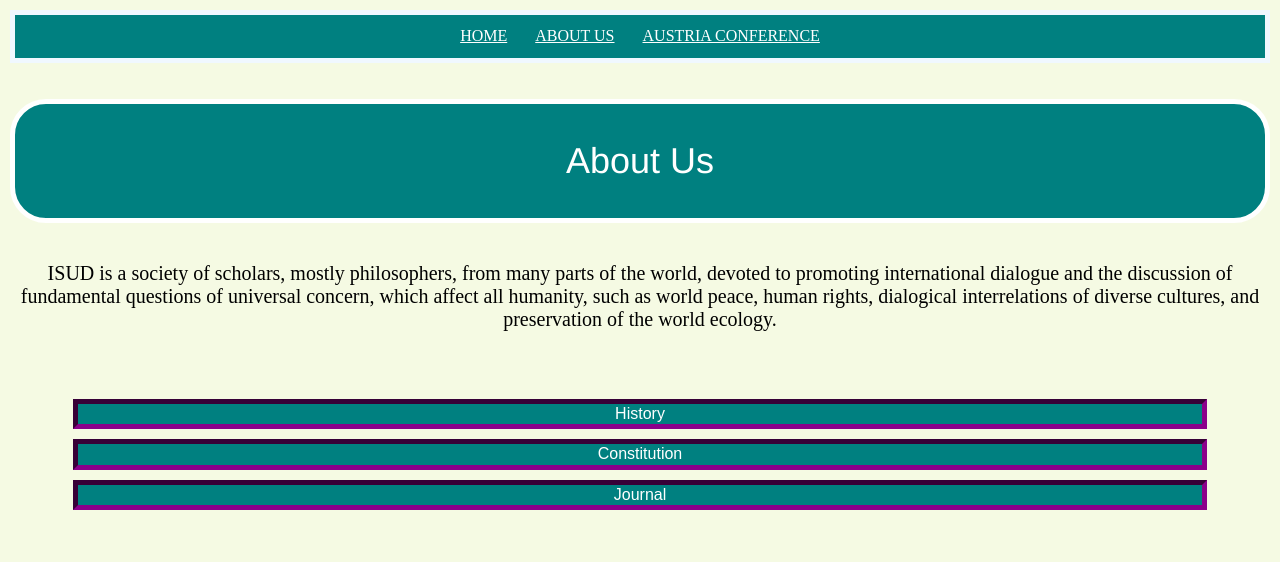
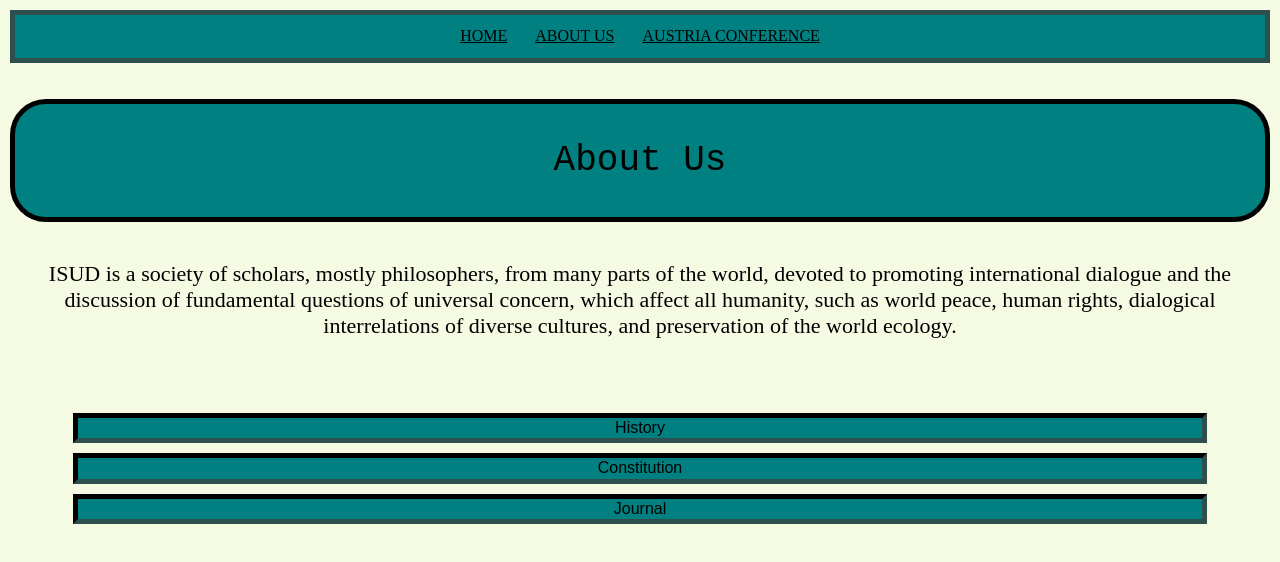
Before and after one commit to jalaniz-sys/itmd-362-project-2, a plain HTML site: page about.html in a window 1280 px wide. Drawn offline with nearby package versions, Linux system fonts and the light colour scheme; a web font is replaced by a local one.

Commit message:
Update screen.css
Updated and fixed our css file with tabs, media queries, and made sure our website is presentable

```diff
--- a/css/screen.css
+++ b/css/screen.css
@@ -2,7 +2,6 @@
       Major Sixth Modular Scale:
       http://www.modularscale.com/?22&px&1.667&web&text
     */
-
 body {
   line-height: 1.182em; /* 26px / ~ 120% */
   text-rendering: optimizeLegibility;
@@ -13,16 +12,16 @@ body {
 html {
   text-align: center;
   }
-img{
+img {
   margin-left: auto;
   margin-right: auto;
 }
 div.gallery {
-    border: 1px solid #ccc;
+  border: 10px solid darkslategray;
   padding: 10px ;
   }
 div.gallery:hover {
-    border: 1px solid #777;
+  border: 1px solid;
   }
 div.gallery img {
   width: 100%;
@@ -37,7 +36,7 @@ div.desc {
   list-style:none;
   margin:0;
   padding:0;
-  border:5px solid #F0F8FF;
+  border:5px solid black;
   background-color:teal;
   text-transform: uppercase;
 }
@@ -45,20 +44,20 @@ div.desc {
   display:inline-block;
 }
 .nav a {
-  color:white;
+  color:black;
   display:inline-block;
   padding:12px;
 }
 .dropbtn {
   background-color: teal;
-  color: white;
+  color: black;
   padding: 20px;
   font-size: 16px;
   border: none;
   cursor: pointer;
 }
 .dropbtn:hover, .dropbtn:focus {
-  background-color: grey;
+  background-color: white;
 }
 .dropdown {
   position: relative;
@@ -78,11 +77,12 @@ div.desc {
   text-decoration: none;
   display: inline-block;
 }
-.dropdown a:hover {background-color: grey;}
+.dropdown a:hover {background-color: darkslategray;}
 .show {display: block;}
 input[type=text], select, textarea{
   border-radius: 4px;
 }
+/* 1st header */
 h1 {
   text-align: center;
   padding: 1em;
@@ -108,7 +108,7 @@ form {
   width: fit-content;
   text-align: center;
   padding: 2em;
-  border: 5px solid #CCC;
+  border: 5px solid black;
   border-radius: 2em;
   margin-top: 2px;
   margin-bottom: 2px;
@@ -120,8 +120,8 @@ ul {
   padding: 3px;
   margin: 0 auto;
 }
-a:hover{
-  background-color: blue;
+a:hover {
+  background-color: none;
 }
 form li + li {
   margin-top: 1em;
@@ -138,7 +138,7 @@ input {
   font: 18px monospace;
   width: 90%;
   box-sizing: border-box;
-  border: 1px solid #999;
+  border: 1px solid darkslategray;
 }
 input:focus {
   border-color: #000;
@@ -149,21 +149,21 @@ input:focus {
   text-align: center;
 }
 button {
-  color: red;
+  color: blue;
 }
 .personagem {
-  color: white;
+  color: black;
   background-color: teal;
 }
-/*Reveal Button*/
+/* Reveal Button */
 .chivecc {
   text-align: center;
   background-color: teal;
-  color: white;
+  color: black;
   cursor: pointer;
   width: 90%;
   transition: .1s;
-  border: 5px inset#8B008B;
+  border: 5px inset darkslategray;
   position: relative;
   margin-bottom: 5px;
   margin-top: 5px;
@@ -172,12 +172,10 @@ button {
   padding: 15px 0;
   display: none;
   overflow: hidden;
-
 }
 .active, .chivecc:hover {
   background-color: blue;
 }
-
 input[type=submit]:hover {
   background-color:blue;
 }
@@ -187,14 +185,14 @@ textarea {
 }
 /* smart devices media-query */
 @media screen and (min-width: 480px) {
-div.responsive{
+  div.responsive {
     width: 85%;
     height: auto;
     margin-left: auto;
     margin-right: auto;
   }
   h1 {
-    background-color: teal;
+    background-color: tomato;
     font-family: 'Gill Sans', 'Gill Sans MT', Calibri, 'Trebuchet MS', sans-serif;
     width: auto;
   }
@@ -203,10 +201,7 @@ div.responsive{
     font: 18px serif;
     padding: 3px;
     margin-bottom: 3em;
-    color: black;
-  }
-  button {
-    color: white;
+    color: darkslategray;
   }
   input:focus {
     border-color: #000;
@@ -215,10 +210,10 @@ div.responsive{
     font: 18px monospace;
     width: 90%;
     box-sizing: border-box;
-    border: 3px solid #999;
+    border: 3px solid darkslategray;
     height: 2em;
   }
-  input[type=submit]{
+  input[type=submit] {
     width: 40%;
     display: block;
     margin-left: auto;
@@ -227,14 +222,39 @@ div.responsive{
   textarea {
     width: 90%;
   }
-  h2{
+  h2 {
     text-align: center;
     font: 12px serif;
     padding: 3px;
     margin-bottom: 3em;
   }
   form {
-    background-color: gold;
+    background-color: tomato;
+  }
+  .nav {
+    text-align:center;
+    list-style:none;
+    margin:0;
+    padding:0;
+    border:5px solid darkslategray;
+    background-color: tomato;
+    text-transform: uppercase;
+  }
+  .personagem {
+    color: darkslategray;
+    background-color: tomato;
+  }
+  .chivecc {
+    text-align: center;
+    background-color: tomato;
+    color: darkslategray;
+    cursor: pointer;
+    width: 90%;
+    transition: .1s;
+    border: 5px inset gray;
+    position: relative;
+    margin-bottom: 5px;
+    margin-top: 5px;
   }
 }
 /* tablet devices media-query */
@@ -248,7 +268,7 @@ div.responsive{
     text-align: center;
   }
   h1 {
-    background-color: teal;
+    background-color: turquoise;
     font-family: 'Franklin Gothic Medium', 'Arial Narrow', Arial, sans-serif;
     width: auto;
   }
@@ -259,16 +279,14 @@ div.responsive{
     margin-bottom: 3em;
     color: black;
   }
-  h2{text-align: center;
+  h2 {
+    text-align: center;
     font: 15px serif;
     padding: 3px;
     margin-bottom: 3em;
-
-
   }
   button {
     color: black;
-    color: white;
   }
   input:focus {
     border-color: #000;
@@ -291,14 +309,13 @@ div.responsive{
     resize: vertical
   }
   form {
-    background-color: teal;
+    background-color: turquoise;
     width: 55%;
     display:block;
     margin-left: auto;
     margin-right: auto;
-
   }
-  input[type=submit]{
+  input[type=submit] {
     width: 20%;
     display: block;
     margin-left: auto;
@@ -306,6 +323,31 @@ div.responsive{
   }
   textarea {
     width: 55%;
+  }
+  .nav {
+    text-align:center;
+    list-style:none;
+    margin:0;
+    padding:0;
+    border:5px solid gray;
+    background-color: turquoise;
+    text-transform: uppercase;
+  }
+  .personagem {
+    color: black;
+    background-color: turquoise;
+  }
+  .chivecc {
+    text-align: center;
+    background-color: turquoise;
+    color: black;
+    cursor: pointer;
+    width: 90%;
+    transition: .1s;
+    border: 5px inset gray;
+    position: relative;
+    margin-bottom: 5px;
+    margin-top: 5px;
   }
 }
 /* desktop/laptop/PC devices media query */
@@ -317,6 +359,7 @@ div.responsive{
     margin-left: auto;
     margin-right: auto;
     text-align: center;
+  }
   h1 {
     background-color: teal;
     font-family: 'Courier New', Courier, monospace;
@@ -339,10 +382,10 @@ div.responsive{
     font: 18px monospace;
     width: 90%;
     box-sizing: border-box;
-    border: 3px solid #999;
+    border: 3px solid darkslategray;
     height: 2em;
   }
-  input[type=submit]{
+  input[type=submit] {
     width: 20%;
   }
   form {
@@ -355,11 +398,36 @@ div.responsive{
   input[type=text] {
     width: 55%;
     padding: 12px;
-    border: 1px solid #ccc;
+    border: 1px solid darkslategray;
     border-radius: 4px;
     box-sizing: border-box;
     margin-top: 6px;
     margin-bottom: 16px;
     resize: vertical
   }
+  .nav {
+    text-align:center;
+    list-style:none;
+    margin:0;
+    padding:0;
+    border:5px solid darkslategray;
+    background-color: teal;
+    text-transform: uppercase;
   }
+  .personagem {
+    color: black;
+    background-color: teal;
+  }
+  .chivecc {
+    text-align: center;
+    background-color: teal;
+    color: black;
+    cursor: pointer;
+    width: 90%;
+    transition: .1s;
+    border: 5px inset darkslategray;
+    position: relative;
+    margin-bottom: 5px;
+    margin-top: 5px;
+  }
+}
```
Lines whose indentation alone changed are shown as unchanged.
